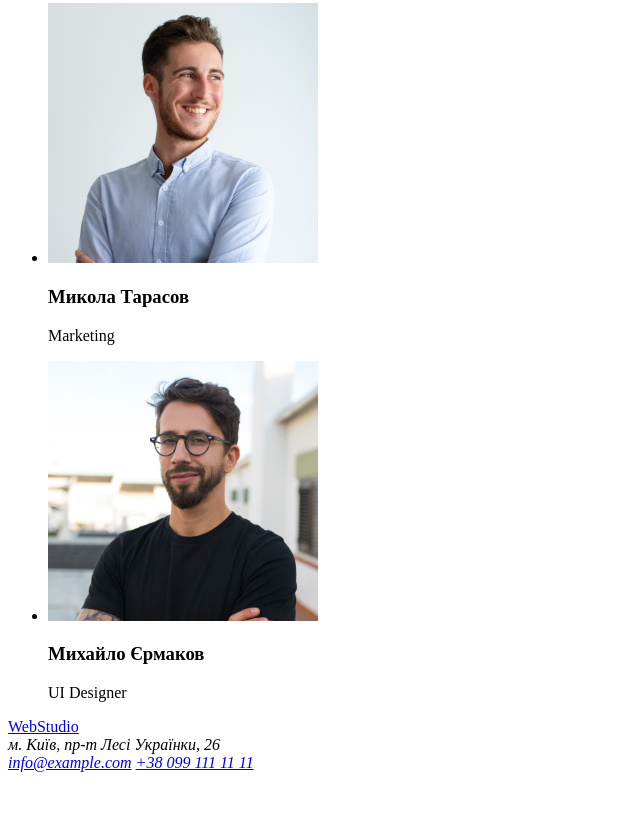
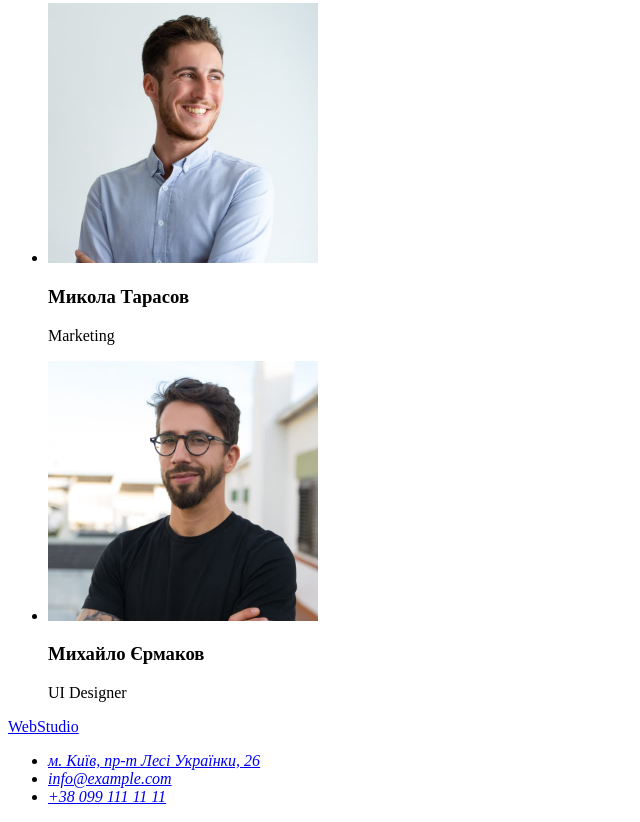
Before and after one commit to Malakhow-Alexandr/goit-markup-hw-01, a plain HTML site: page index.html in a window 1280 px wide. Shown: the part 2333-3155 px from the top of the page, without its empty margins (0-640 px from the left). Before the commit the page ends 3113 px from the top, so only its background shows below. Drawn offline with Linux system fonts and the light colour scheme.

Commit message:
Переробив Футер

```diff
--- a/index.html
+++ b/index.html
@@ -91,11 +91,11 @@
    <footer>
     <a href="./index.html" lang="en">WebStudio</a>
     <address>
-        м. Київ, пр-т Лесі Українки, 26
-    </address>
-    <address>
-        <a href="mailto:info@example.com">info@example.com</a>
-        <a href="tel:+380991111111">+38 099 111 11 11</a>
+        <ul>
+            <li><a href="https://www.google.com/maps/place/Top+Pacers/@50.4266859,30.5382264,19z/data=!4m13!1m7!3m6!1s0x40d4cf0e033ecbe9:0x57a4dffefec77da0!2z0LHRg9C7LiDQm9C10YHQuCDQo9C60YDQsNC40L3QutC4LCAyNiwg0JrQuNC10LIsIDAyMDAw!3b1!8m2!3d50.4265807!4d30.5383858!3m4!1s0x40d4cf0e033fffff:0x7d92f9458d0f64e0!8m2!3d50.4265807!4d30.5383858">м. Київ, пр-т Лесі Українки, 26</a></li>
+            <li><a href="mailto:info@example.com">info@example.com</a></li>
+            <li><a href="tel:+380991111111">+38 099 111 11 11</a></li>
+        </ul>
     </address>
    </footer>
 </body>
```
